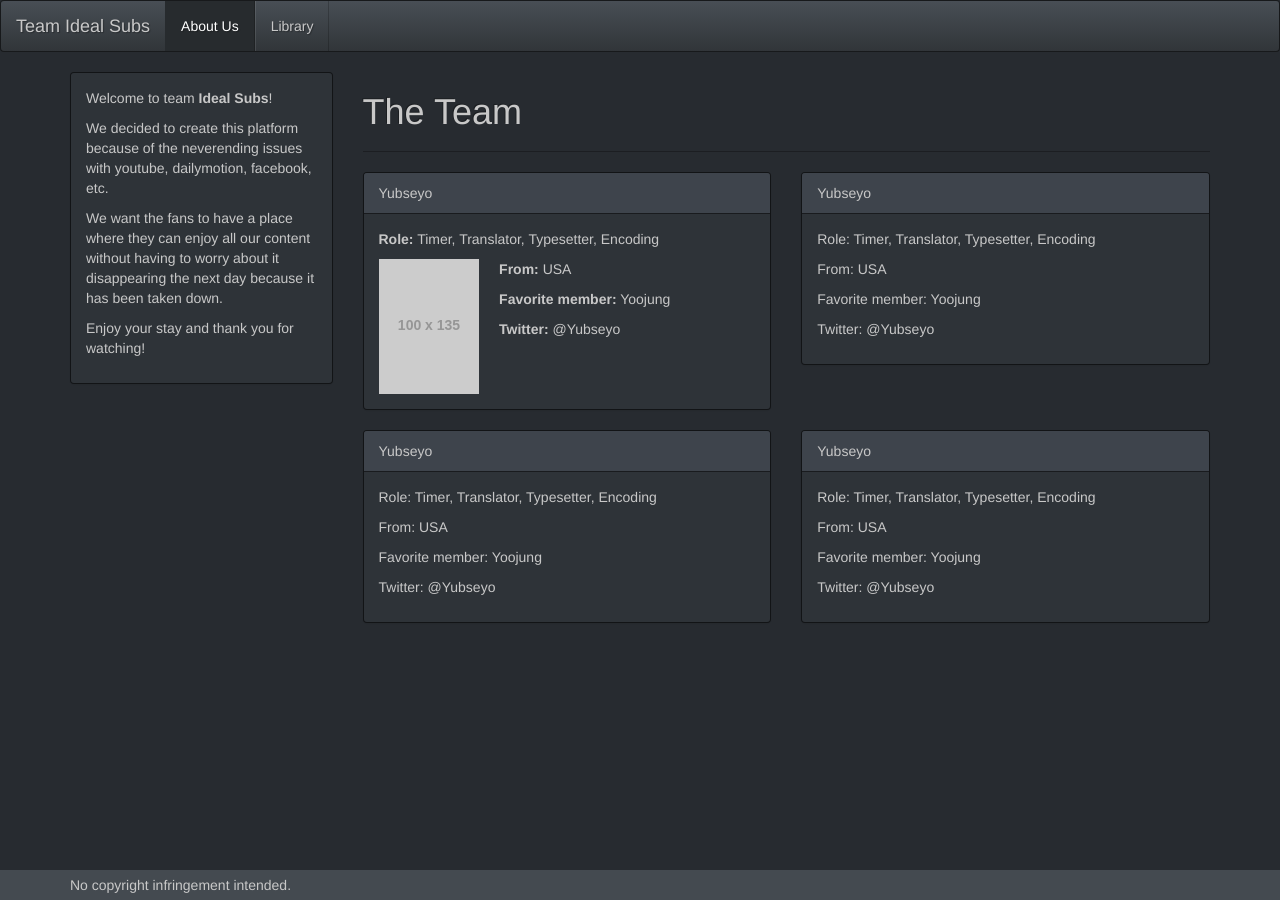
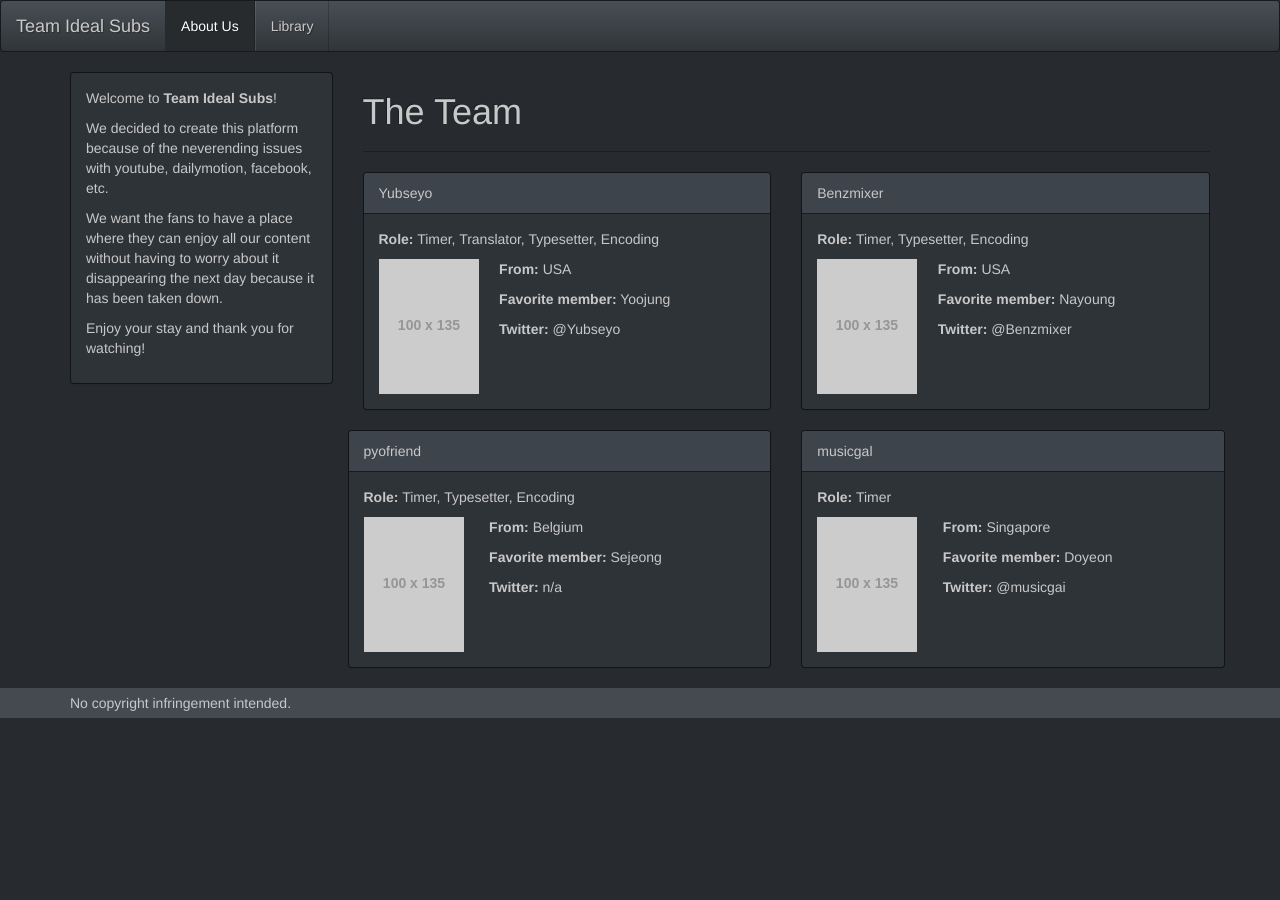
Before and after one commit to teamidealsubs/teamidealsubs.github.io, a Jekyll site: the page built from aboutus.html, in a window 1280 px wide. Built offline with Jekyll 4.4.1, drawn with Linux system fonts in a browser that asks for light colours; nearby versions of some CDN libraries.

Commit message:
sidebar TIS + 4 card test

```diff
--- a/_includes/JB/sidebar.html
+++ b/_includes/JB/sidebar.html
@@ -1,7 +1,7 @@
 <div class="panel panel-default">
 	<div class="panel-body">
     <!--<img style="width: 220px;margin-bottom:10px" src="{{ ASSET_PATH }}/../../tis-logo-large.png">-->
-    <p>Welcome to team <strong>Ideal Subs</strong>!</p>
+    <p>Welcome to <strong>Team Ideal Subs</strong>!</p>
     <p>We decided to create this platform because of the neverending issues with youtube, dailymotion, facebook, etc.</p>
     <p>We want the fans to have a place where they can enjoy all our content without having to worry about it disappearing the next day because it has been taken down.</p>
     <p>Enjoy your stay and thank you for watching!</p>
--- a/aboutus.html
+++ b/aboutus.html
@@ -35,39 +35,65 @@ group: navigation
 
 	<div class="col-md-6">
 		<div class="panel panel-default">
-			<div class="panel-heading">Yubseyo</div>
-				<div class="panel-body">
-					<p>Role: Timer, Translator, Typesetter, Encoding</p>
-					<p>From: USA</p>
-					<p>Favorite member: Yoojung</p>
-					<p>Twitter: @Yubseyo</p>
+			<div class="panel-heading">Benzmixer</div>
+			<div class="panel-body">
+				<div class="row">
+					<div class="col-md-12">
+						<p><strong>Role:</strong> Timer, Typesetter, Encoding</p>
+					</div>
 				</div>
+				<div class="row">
+  					<div class="col-md-4"><img src="http://placehold.it/100x135"></div>
+  					<div class="col-md-8 profile-content">
+						<p><strong>From:</strong> USA</p>
+						<p><strong>Favorite member:</strong> Nayoung</p>
+						<p><strong>Twitter:</strong> @Benzmixer</p>
+					</div>
+				</div>
+			</div>
 		</div>
 	</div>
-</div>
 
 <div class="row">
 	<div class="col-md-6">
 		<div class="panel panel-default">
-			<div class="panel-heading">Yubseyo</div>
-				<div class="panel-body">
-					<p>Role: Timer, Translator, Typesetter, Encoding</p>
-					<p>From: USA</p>
-					<p>Favorite member: Yoojung</p>
-					<p>Twitter: @Yubseyo</p>
+			<div class="panel-heading">pyofriend</div>
+			<div class="panel-body">
+				<div class="row">
+					<div class="col-md-12">
+						<p><strong>Role:</strong> Timer, Typesetter, Encoding</p>
+					</div>
 				</div>
+				<div class="row">
+  					<div class="col-md-4"><img src="http://placehold.it/100x135"></div>
+  					<div class="col-md-8 profile-content">
+						<p><strong>From:</strong> Belgium</p>
+						<p><strong>Favorite member:</strong> Sejeong</p>
+						<p><strong>Twitter:</strong> n/a</p>
+					</div>
+				</div>
+			</div>
 		</div>
 	</div>
 
 	<div class="col-md-6">
 		<div class="panel panel-default">
-			<div class="panel-heading">Yubseyo</div>
-				<div class="panel-body">
-					<p>Role: Timer, Translator, Typesetter, Encoding</p>
-					<p>From: USA</p>
-					<p>Favorite member: Yoojung</p>
-					<p>Twitter: @Yubseyo</p>
+			<div class="panel-heading">musicgal</div>
+			<div class="panel-body">
+				<div class="row">
+					<div class="col-md-12">
+						<p><strong>Role:</strong> Timer</p>
+					</div>
 				</div>
+				<div class="row">
+  					<div class="col-md-4"><img src="http://placehold.it/100x135"></div>
+  					<div class="col-md-8 profile-content">
+						<p><strong>From:</strong> Singapore</p>
+						<p><strong>Favorite member:</strong> Doyeon</p>
+						<p><strong>Twitter:</strong> @musicgai</p>
+					</div>
+				</div>
+			</div>
 		</div>
 	</div>
 </div>
```
